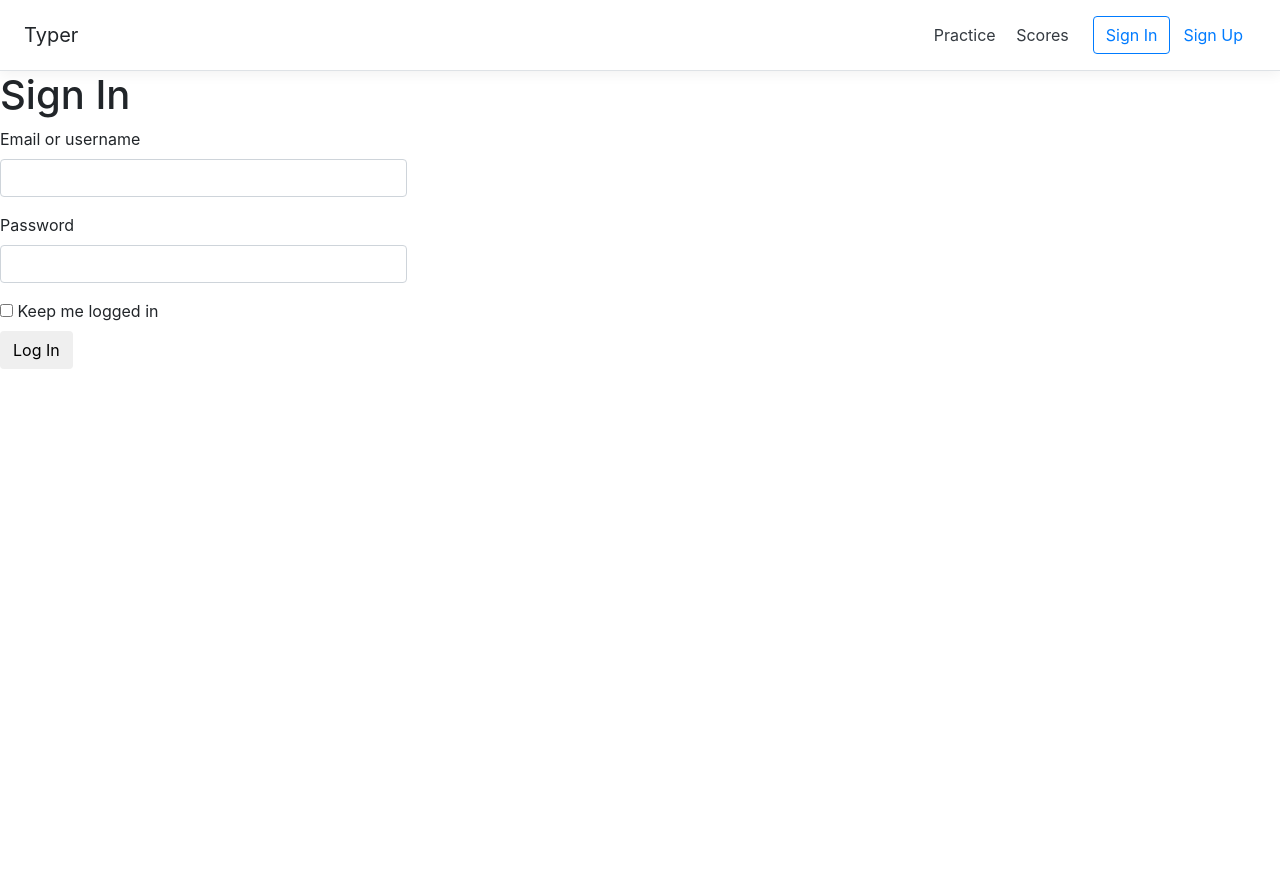
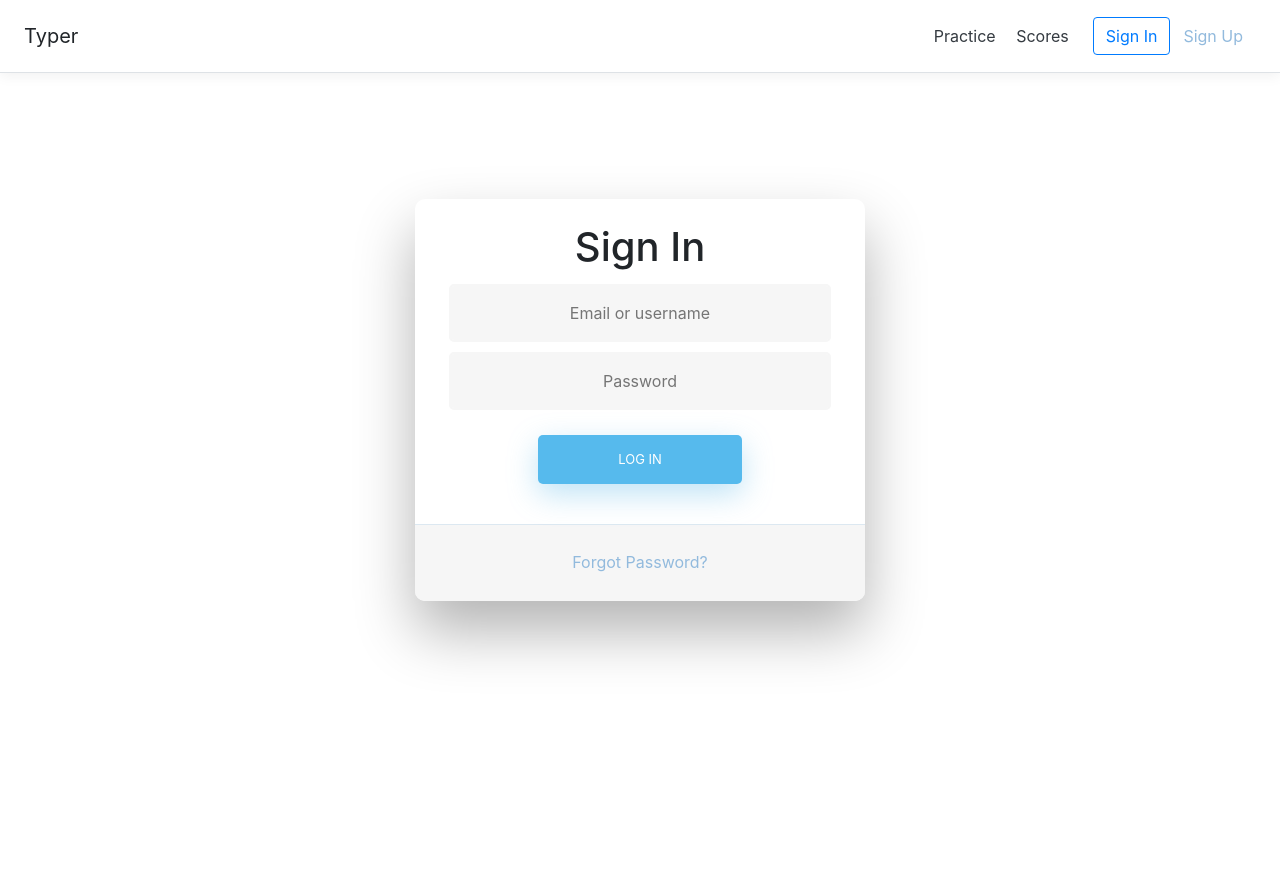
Before and after one commit to thevpaliy/typer, a Flask app: page /auth/login in a window 1280 px wide. Before the commit the page ends 369 px from the top, so only its background shows below. Run offline with Flask 2, Linux system fonts and the light colour scheme; parts of the project's set-up code (start-up, migrations or seed data) failed here and were passed over; some libraries are stand-ins or nearby versions.

Commit message:
Update stuff

```diff
--- a/app/auth/views.py
+++ b/app/auth/views.py
@@ -48,3 +48,8 @@ def register():
 def logout():
   logout_user()
   return redirect(url_for('main.practice'))
+
+
+@auth.route('/callback/<path:provider>')
+def oauth_redirect(provider):
+  pass
--- /dev/null
+++ b/app/static/css/auth.css
@@ -0,0 +1,268 @@
+a {
+    color: #92badd;
+    display: inline-block;
+    text-decoration: none;
+    font-weight: 400;
+}
+
+h2 {
+    text-align: center;
+    font-size: 16px;
+    font-weight: 600;
+    text-transform: uppercase;
+    display: inline-block;
+    margin: 40px 8px 10px 8px;
+    color: #cccccc;
+}
+
+.wrapper {
+    display: flex;
+    align-items: center;
+    flex-direction: column;
+    justify-content: center;
+    width: 100%;
+    min-height: 100%;
+    padding: 20px;
+    position: absolute;
+    top: 0px;
+}
+
+#formContent {
+    -webkit-border-radius: 10px 10px 10px 10px;
+    border-radius: 10px 10px 10px 10px;
+    background: #fff;
+    padding: 30px;
+    width: 90%;
+    max-width: 450px;
+    position: relative;
+    padding: 0px;
+    -webkit-box-shadow: 0 30px 60px 0 rgba(0, 0, 0, 0.3);
+    box-shadow: 0 30px 60px 0 rgba(0, 0, 0, 0.3);
+    text-align: center;
+}
+
+#formFooter {
+    background-color: #f6f6f6;
+    border-top: 1px solid #dce8f1;
+    padding: 25px;
+    text-align: center;
+    -webkit-border-radius: 0 0 10px 10px;
+    border-radius: 0 0 10px 10px;
+}
+
+
+h2.inactive {
+    color: #cccccc;
+}
+
+h2.active {
+    color: #0d0d0d;
+    border-bottom: 2px solid #5fbae9;
+}
+
+input[type=button],
+input[type=submit],
+input[type=reset] {
+    background-color: #56baed;
+    border: none;
+    color: white;
+    padding: 15px 80px;
+    text-align: center;
+    text-decoration: none;
+    display: inline-block;
+    text-transform: uppercase;
+    font-size: 13px;
+    -webkit-box-shadow: 0 10px 30px 0 rgba(95, 186, 233, 0.4);
+    box-shadow: 0 10px 30px 0 rgba(95, 186, 233, 0.4);
+    -webkit-border-radius: 5px 5px 5px 5px;
+    border-radius: 5px 5px 5px 5px;
+    margin: 20px 20px 40px 20px;
+    -webkit-transition: all 0.3s ease-in-out;
+    -moz-transition: all 0.3s ease-in-out;
+    -ms-transition: all 0.3s ease-in-out;
+    -o-transition: all 0.3s ease-in-out;
+    transition: all 0.3s ease-in-out;
+}
+
+input[type=button]:hover,
+input[type=submit]:hover,
+input[type=reset]:hover {
+    background-color: #39ace7;
+}
+
+input[type=button]:active,
+input[type=submit]:active,
+input[type=reset]:active {
+    -moz-transform: scale(0.95);
+    -webkit-transform: scale(0.95);
+    -o-transform: scale(0.95);
+    -ms-transform: scale(0.95);
+    transform: scale(0.95);
+}
+
+input[type=text],
+input[name=password] {
+    background-color: #f6f6f6;
+    border: none;
+    color: #0d0d0d;
+    padding: 15px 32px;
+    text-align: center;
+    text-decoration: none;
+    display: inline-block;
+    font-size: 16px;
+    margin: 5px;
+    width: 85%;
+    border: 2px solid #f6f6f6;
+    -webkit-transition: all 0.5s ease-in-out;
+    -moz-transition: all 0.5s ease-in-out;
+    -ms-transition: all 0.5s ease-in-out;
+    -o-transition: all 0.5s ease-in-out;
+    transition: all 0.5s ease-in-out;
+    -webkit-border-radius: 5px 5px 5px 5px;
+    border-radius: 5px 5px 5px 5px;
+}
+
+input[type=text] input[name=password] :focus {
+    background-color: #fff;
+    border-bottom: 2px solid #5fbae9;
+}
+
+input[type=text] input[name=password] :placeholder {
+    color: #cccccc;
+}
+
+.fadeInDown {
+    -webkit-animation-name: fadeInDown;
+    animation-name: fadeInDown;
+    -webkit-animation-duration: 1s;
+    animation-duration: 1s;
+    -webkit-animation-fill-mode: both;
+    animation-fill-mode: both;
+}
+
+@-webkit-keyframes fadeInDown {
+    0% {
+        opacity: 0;
+        -webkit-transform: translate3d(0, -100%, 0);
+        transform: translate3d(0, -100%, 0);
+    }
+
+    100% {
+        opacity: 1;
+        -webkit-transform: none;
+        transform: none;
+    }
+}
+
+@keyframes fadeInDown {
+    0% {
+        opacity: 0;
+        -webkit-transform: translate3d(0, -100%, 0);
+        transform: translate3d(0, -100%, 0);
+    }
+
+    100% {
+        opacity: 1;
+        -webkit-transform: none;
+        transform: none;
+    }
+}
+
+
+@-webkit-keyframes fadeIn {
+    from {
+        opacity: 0;
+    }
+
+    to {
+        opacity: 1;
+    }
+}
+
+@-moz-keyframes fadeIn {
+    from {
+        opacity: 0;
+    }
+
+    to {
+        opacity: 1;
+    }
+}
+
+@keyframes fadeIn {
+    from {
+        opacity: 0;
+    }
+
+    to {
+        opacity: 1;
+    }
+}
+
+.fadeIn {
+    opacity: 0;
+    -webkit-animation: fadeIn ease-in 1;
+    -moz-animation: fadeIn ease-in 1;
+    animation: fadeIn ease-in 1;
+
+    -webkit-animation-fill-mode: forwards;
+    -moz-animation-fill-mode: forwards;
+    animation-fill-mode: forwards;
+
+    -webkit-animation-duration: 1s;
+    -moz-animation-duration: 1s;
+    animation-duration: 1s;
+}
+
+.fadeIn.first {
+    -webkit-animation-delay: 0.05s;
+    -moz-animation-delay: 0.05s;
+    animation-delay: 0.5s;
+}
+
+.fadeIn.second {
+    -webkit-animation-delay: 0.6s;
+    -moz-animation-delay: 0.6s;
+    animation-delay: 0.6s;
+}
+
+.fadeIn.third {
+    -webkit-animation-delay: 0.8s;
+    -moz-animation-delay: 0.8s;
+    animation-delay: 0.8s;
+}
+
+.fadeIn.fourth {
+    -webkit-animation-delay: 1s;
+    -moz-animation-delay: 1s;
+    animation-delay: 1s;
+}
+
+
+.underlineHover:after {
+    display: block;
+    left: 0;
+    bottom: -10px;
+    width: 0;
+    height: 2px;
+    background-color: #56baed;
+    content: "";
+    transition: width 0.2s;
+}
+
+.underlineHover:hover {
+    color: #0d0d0d;
+}
+
+.underlineHover:hover:after {
+    width: 100%;
+}
+
+
+*:focus {
+    outline: none;
+}
+
+#icon {
+    width: 60%;
+}
--- a/app/static/css/custom.css
+++ b/app/static/css/custom.css
@@ -10,7 +10,6 @@ html, body {
     padding-right: 0;
     padding-top: 0;
     height: 100%;
-    width: 100%;
 }
 
 .border-top {
@@ -40,7 +39,8 @@ canvas {
 
 .metrics {
     height: 40%;
-    background-image: linear-gradient(#C2185B, #FF5252);
+    background-color: #212121;
+
 }
 
 .navbar-right {
--- a/app/templates/auth/login.html
+++ b/app/templates/auth/login.html
@@ -2,11 +2,39 @@
 {% import 'bootstrap/wtf.html' as wtf %}
 {% set active = "auth.login" %}
 
+{% macro render_field(field) %}
+{{ field(**kwargs)|safe }}
+{% if field.errors %}
+<ul class=errors>
+    {% for error in field.errors %}
+    <li>{{ error }}</li>
+    {% endfor %}
+</ul>
+{% endif %}
+{% endmacro %}
+
+{% block styles %}
+{{ super() }}
+  <link href="{{ url_for('static', filename='css/auth.css') }}" rel="stylesheet" />
+{% endblock styles %}
+
 {% block app_content %}
-    <h1>Sign In</h1>
-    <div class="row">
-        <div class="col-md-4">
-            {{ wtf.quick_form(form) }}
+<div class="wrapper fadeInDown">
+    <div id="formContent">
+        <div class="fadeIn first">
+          <h1 class="pt-4">Sign In</h1>
+        </div>
+
+        <form method="post" class="form" role="form">
+            {{ form.csrf_token() }}
+            {{ render_field(form.username, class='fadeIn second', placeholder='Email or username') }}
+            {{ render_field(form.password, class='fadeIn third', placeholder='Password') }}
+            {{ render_field(form.submit, class='fadeIn fourth') }}
+        </form>
+
+        <div id="formFooter">
+            <a class="underlineHover" href="#">Forgot Password?</a>
         </div>
     </div>
+</div>
 {% endblock %}
--- a/app/templates/main/practice.html
+++ b/app/templates/main/practice.html
@@ -39,6 +39,7 @@
     </div>
     <div id="dictionary" class="words"></div>
 </div>
+{% block auth_content %}{% endblock %}
 <footer></footer>
 {% endblock %}
 
```
Also changed, not shown: app/auth/oauth.py (added, +25 -0 lines).
